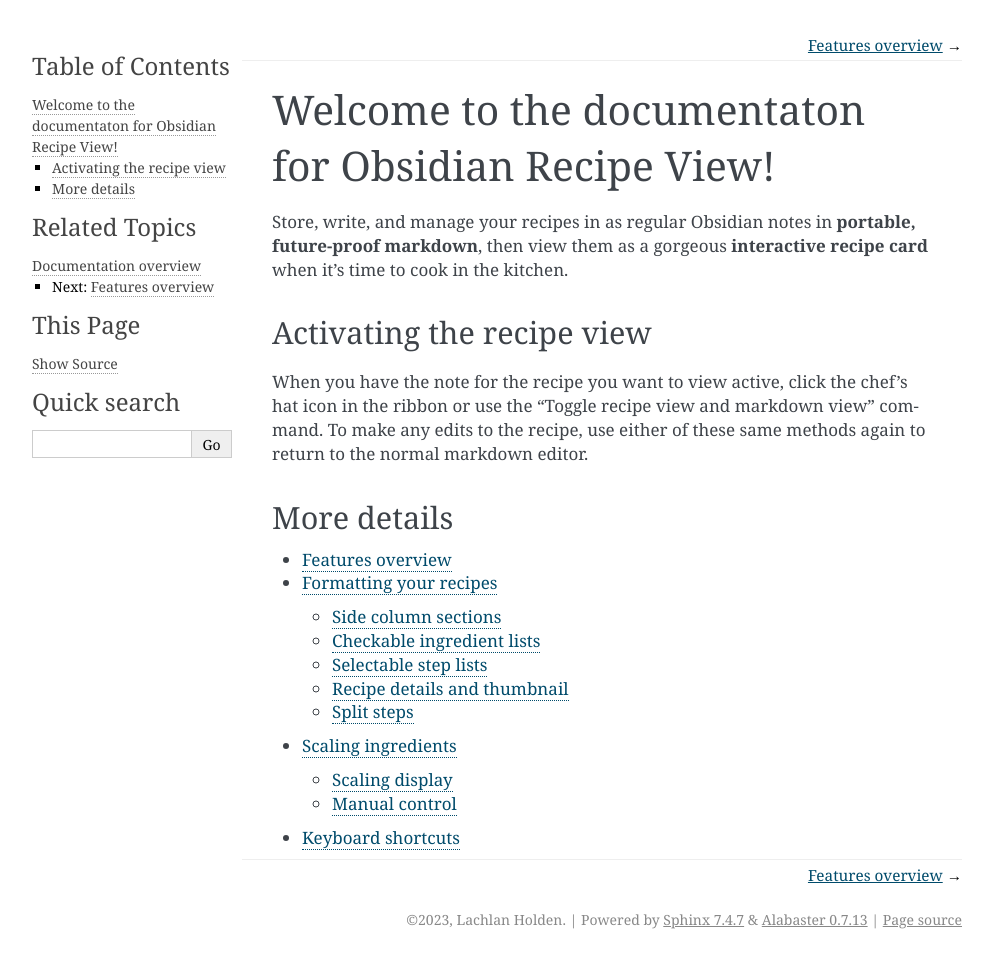
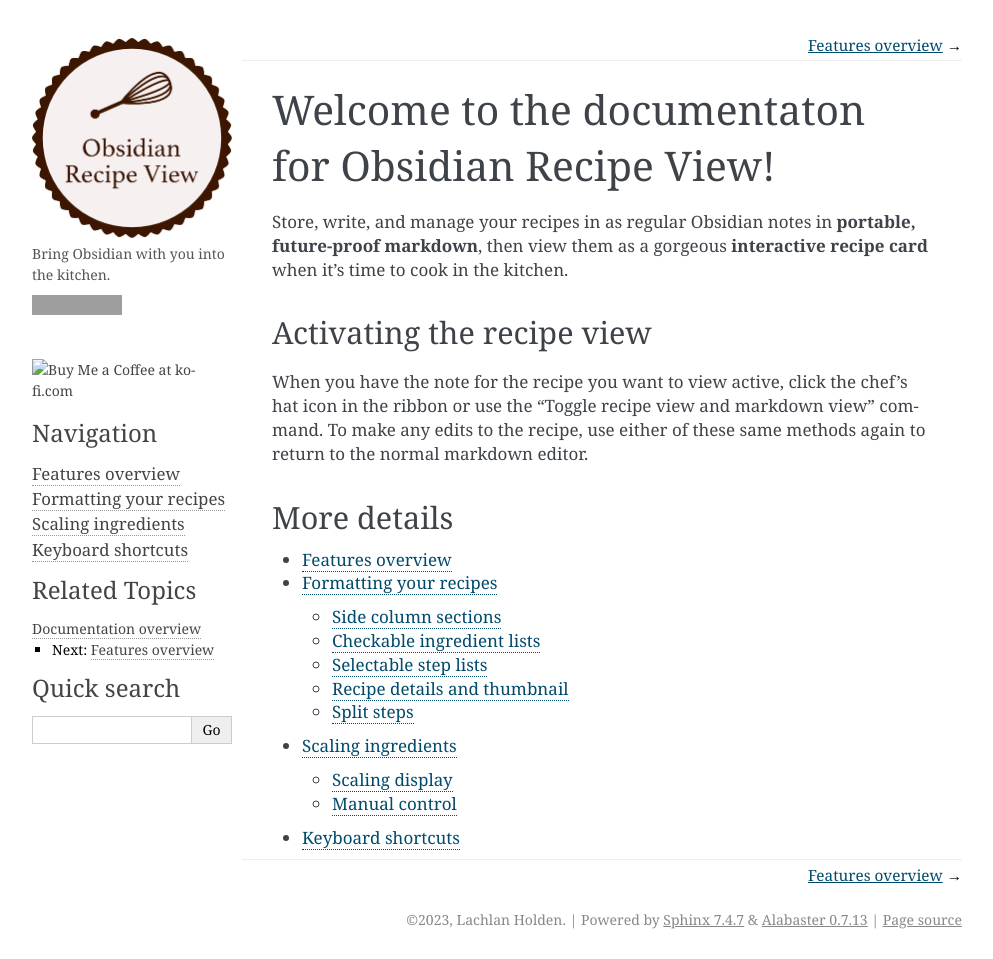
Before and after one commit to lachholden/obsidian-recipe-view, a Sphinx documentation site: the page built from docs/index.rst, in a window 1280 px wide and 959 px high. Shown: the whole window, without its empty margins (148-1141 px from the left). Built offline with Sphinx 7.4.7, drawn with Linux system fonts in a browser that asks for light colours; grey boxes are pictures that could not be loaded.

Commit message:
Update logo and funding

```diff
--- /dev/null
+++ b/docs/_templates/ko-fi.html
@@ -0,0 +1,5 @@
+<div style="text-align: left; padding-block: 1em;">
+    <a href='https://ko-fi.com/L4L5PUX5B' target='_blank' style="text-decoration: none; border: none;"><img height='36'
+            style='border:0px;height:36px;' src='https://storage.ko-fi.com/cdn/kofi1.png?v=3' border='0'
+            alt='Buy Me a Coffee at ko-fi.com' /></a>
+</div>
--- a/docs/conf.py
+++ b/docs/conf.py
@@ -33,5 +33,16 @@
     "github_type": "star",
     "show_related": "true",
     "show_relbars": "true",
-    "logo": "Logo2.png",
+    "logo": "Logo.png",
+    "logo_name": "false",
 }
+html_sidebars = {
+    "**": [
+        "about.html",
+        "ko-fi.html",
+        "navigation.html",
+        "relations.html",
+        "searchbox.html",
+    ]
+}
+html_favicon = "_static/favicon.ico"
```
Also changed, not shown: README.md (+4 -1 lines), docs/_static/Favicon-32.png (added), docs/_static/GItHub social preview.png (added), docs/_static/Logo.png (added), docs/_static/Logo2.png (deleted), docs/_static/Logo2@2x.png (deleted), docs/_static/Whisk.png (added), docs/_static/favicon.ico (added), docs/_static/preview.png, manifest.json, 1 other file.
